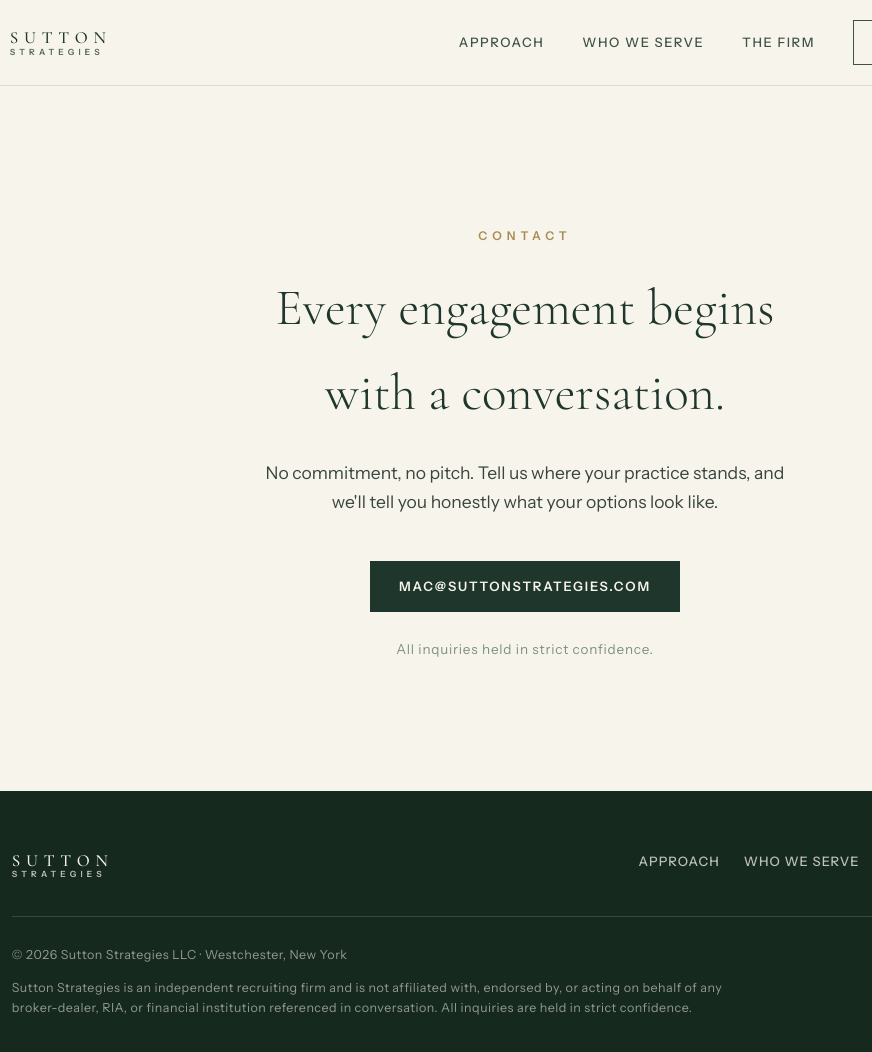
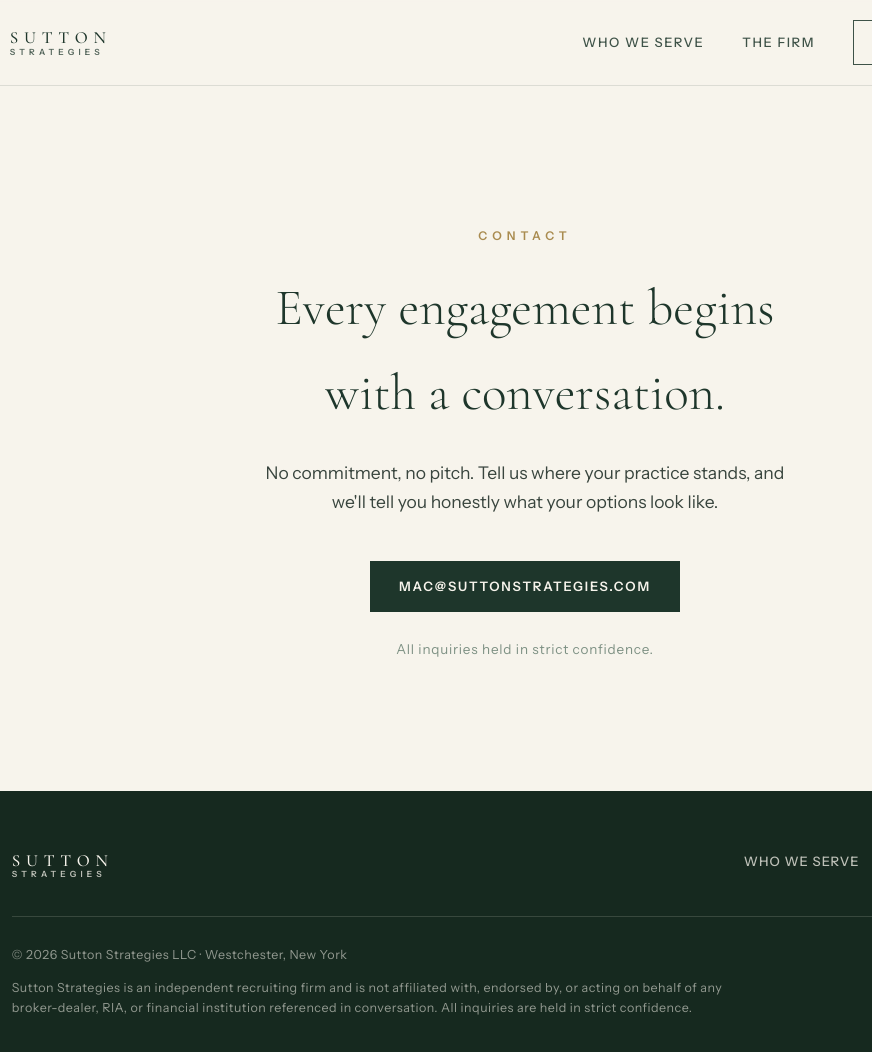
Before and after one commit to commacashing/sutton-strategies, a plain HTML site: page contact.html in a window 1280 px wide. Shown: the full height of the page, 115-987 px from the left. Drawn offline with nearby package versions, Linux system fonts and the light colour scheme.

Commit message:
Update contact.html

```diff
--- a/contact.html
+++ b/contact.html
@@ -156,7 +156,6 @@ footer{background:var(--green-deep);color:var(--cream);padding:60px 0 40px}
       <span class="wordmark"><span class="primary">SUTTON</span><span class="secondary">STRATEGIES</span></span>
     </a>
     <div class="nav-links" id="navLinks">
-      <a href="index.html#approach">Approach</a>
       <a href="services.html">Who We Serve</a>
       <a href="about.html">The Firm</a>
       <a class="btn nav-cta" href="contact.html">Start a Conversation</a>
@@ -186,7 +185,6 @@ footer{background:var(--green-deep);color:var(--cream);padding:60px 0 40px}
     <div class="foot">
       <span class="wordmark"><span class="primary">SUTTON</span><span class="secondary">STRATEGIES</span></span>
       <div class="foot-links">
-        <a href="index.html#approach">Approach</a>
         <a href="services.html">Who We Serve</a>
         <a href="about.html">The Firm</a>
         <a href="mailto:mac@suttonstrategies.com" aria-label="Email Mac" class="icon-link">
```
